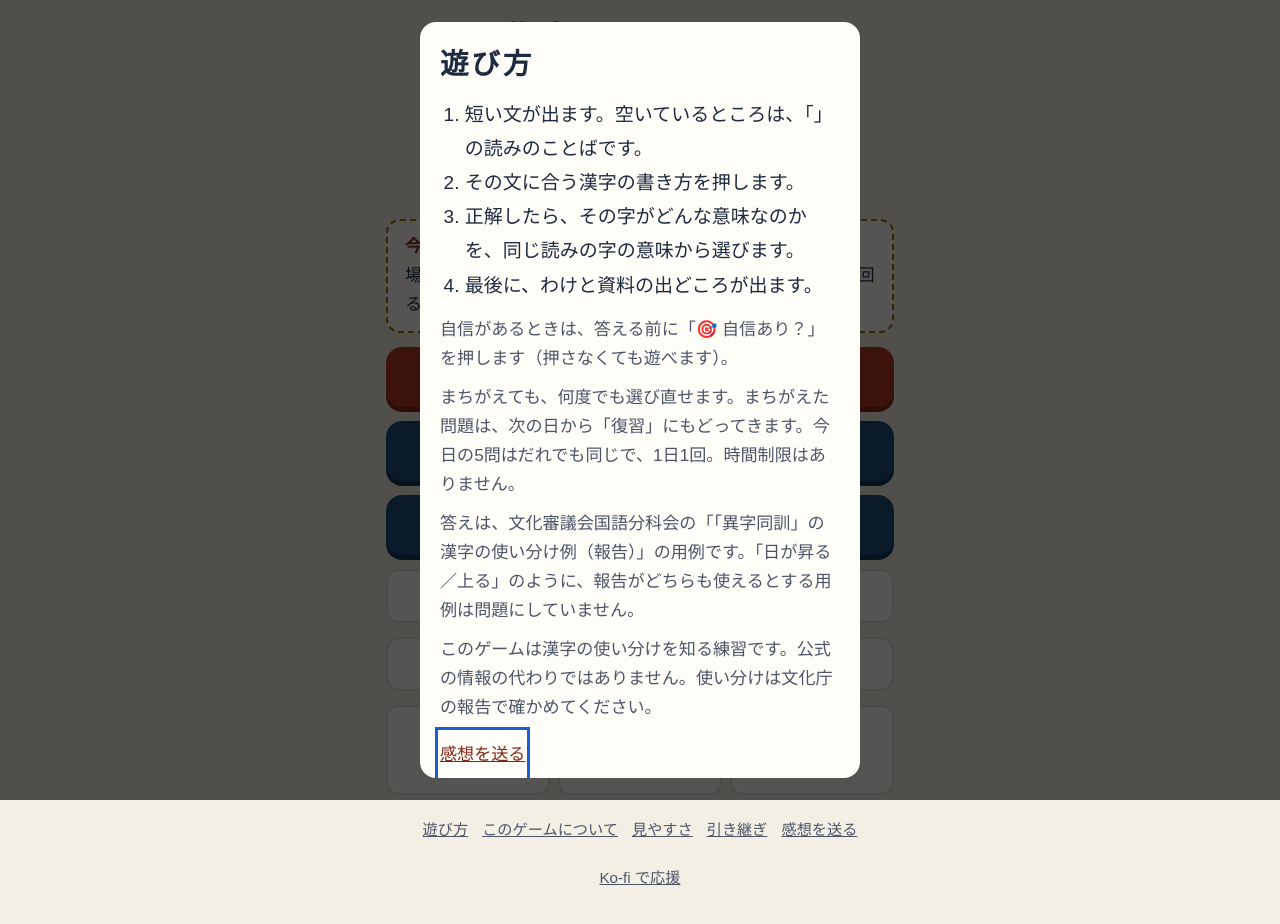
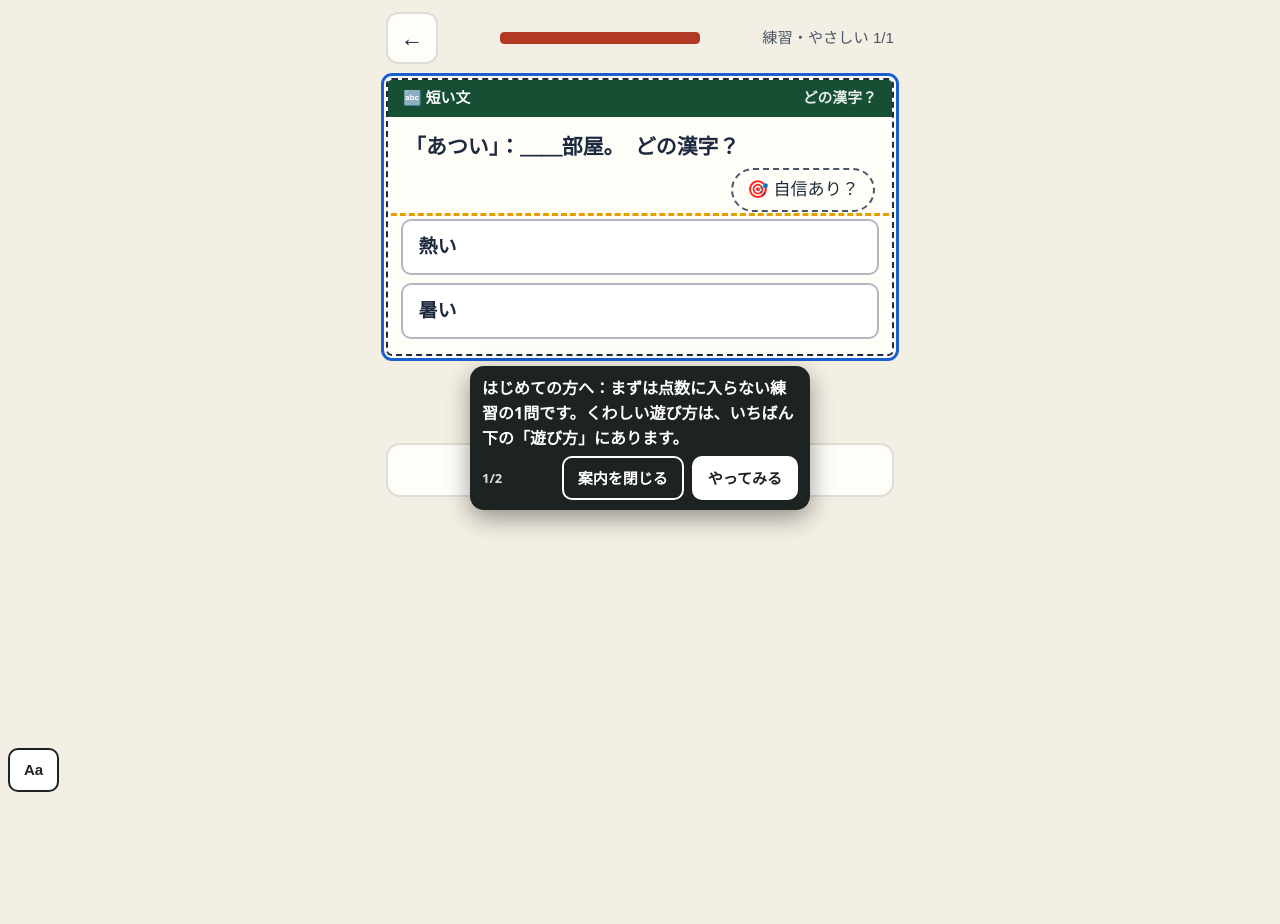
Before and after one commit to satou-aaaaa/kanji-tsukaiwake, a plain HTML site: page index.html in a window 1280 px wide. After the commit the page ends 800 px from the top, so only its background shows below. Drawn offline with Linux system fonts and the light colour scheme; a web font is replaced by a local one.

Commit message:
ひな形の共通部品を写す（shared-workflows 67f7985） (#5)
Co-authored-by: template-sync <41898283+github-actions[bot]@users.noreply.github.com>

```diff
--- a/index.html
+++ b/index.html
@@ -346,7 +346,8 @@ html.a11y-say body{padding-bottom:calc(64px + env(safe-area-inset-bottom,0px))!i
 //      （incidents/2026-11-21-hand-copied-helpers-drift.md）。
 //      あわせて、はじめて遊ぶ人への案内（吹き出し Core.coach）を足した。長い「遊び方」の窓の代わりに、練習の1問を遊びながら
 //      その場で一言ずつ教える（NN/g「Mobile Instructional Overlays」・Andersen ほか CHI 2012「The Impact of Tutorials on Games of Varying Complexity」）。
-//   3: 2026-11-22 吹き出しを出しているあいだ 0.4 秒ごとに場所を測り直す（古い場所に残って押す所を隠すことがあった）。ボタンの字を「案内を閉じる」に
+//   3: 2026-11-22 吹き出しを出しているあいだ 0.4 秒ごとに場所を測り直す（古い場所に残って押す所を隠すことがあった）。ボタンの字を「案内を閉じる」に。
+//      段の wait（その所が出るまで待つ）を足した。全ゲームの「はじめての練習」を sync-template の migrateFirstPlay が足すため
 //   2: 2026-11-22 感想フォームのゲーム名を、渡さなければ題（<title>）から入れる。sync-template が全ゲームを game-core に切り替える（migrateCore）ため
 // 決まり: 外へ通信しない。ゲームの関数の名前（toast・buzz など）は上書きしない（Core.toast などで呼ぶ）。
 (function () {
@@ -432,6 +433,7 @@ html.a11y-say body{padding-bottom:calc(64px + env(safe-area-inset-bottom,0px))!i
   //   sel   …… 吹き出しを付ける所。まだ画面に無いあいだは待つ（ゲームが画面を作り直しても付け直す）
   //   until …… その所が画面に出たら次へ進む（答えた・正解した など）。無ければ sel を押したら次へ
   //   button …… 押すと次へ進むボタンの字（読むだけの吹き出し）
+  //   wait  …… その所が画面に出るまで、この吹き出しは出さずに待つ（答えたあとにだけ「次へ」を指す など）
   //   pos   …… "below"（既定）か "above"。その側に場所が無ければ、ページを少し動かして場所を空ける（読む所を隠さないため）
   // 吹き出しは押す所を隠さない（上か下の空いたほうに出す）。「案内を閉じる」と Esc でいつでもやめられる。
   const coach = (() => {
@@ -466,7 +468,7 @@ html.a11y-say body{padding-bottom:calc(64px + env(safe-area-inset-bottom,0px))!i
       while (steps && i < steps.length && steps[i].until && find(steps[i].until)) i++;
       if (!steps) return;
       if (i >= steps.length) return stop(true);
-      const st = steps[i], el = find(st.sel);
+      const st = steps[i], el = st.wait && !find(st.wait) ? null : find(st.sel);
       if (!el) { box.hidden = true; mark(null); return; }
       box.hidden = false; mark(el);
       const fresh = shown !== i;
@@ -946,7 +948,7 @@ function home() {
   $("go-cal").onclick = () => cal();
   $("go-ach").onclick = achView;
   bindFooter();
-  if (!s.tut) openHow();
+  if (!s.tut) firstPlay();
 }
 function practiceMenu() {
   app.innerHTML = `<header><button class="icon" id="back" aria-label="もどる">←</button><h1>練習<small>今日の記録には入りません（ことば帳には載ります）</small></h1></header>
@@ -957,6 +959,27 @@ function practiceMenu() {
   document.querySelectorAll(".lv button").forEach((b) => (b.onclick = () => startRun("p", +b.dataset.t)));
   bindFooter(); toTop();
 }
+// first-play:begin（shared-workflows の scripts/sync-template.mjs が足した。直すときはひな形を直す）
+// はじめての人：長い「遊び方」の窓を出さず、点数に入らない練習の1問を遊びながら、吹き出しで一言ずつ教える（game-core の Core.coach）。
+// 「見た」は始めたその場で残す（途中でやめても、次からはふつうに始まる。くわしい遊び方はいつでもいちばん下の「遊び方」から）
+const FIRST_STEPS = [
+  { sel: "#choices", button: "やってみる", text: "はじめての方へ：まずは点数に入らない練習の1問です。くわしい遊び方は、いちばん下の「遊び方」にあります。" },
+  { sel: "#next", wait: ".verdict", text: "できました。わけを読んだら、ここを押して進みます。" },
+];
+function firstPlay() {
+  save((s) => { s.tut = true; });
+  // 練習の入り口を開いて、いちばん上（いちばんやさしい）を押す。無ければ前の形（遊び方の窓）にもどす
+  practiceMenu();
+  const b = document.querySelector(".lv button");
+  if (!window.Core || !Core.coach || !b) { home(); return openHow(); }
+  b.click();
+  // 練習は1問だけにする（数を減らしてから描き直す）
+  save((s) => { const r = s.runs && s.runs.p; if (r && Array.isArray(r.list)) r.list = r.list.slice(0, 1); });
+  play();
+  // 案内を閉じた（Esc も）ら、1問の練習の途中経過を残さずにホームへ（ふだんの練習の「続きから」を出さない）
+  Core.coach.start(FIRST_STEPS, { home, onEnd: (done) => { if (done === false) { save((s) => { const r = s.runs && s.runs.p; if (r && !(r.res || []).length) delete s.runs.p; }); home(); } } });
+}
+// first-play:end
 function startRun(mode, opt) {
   const k = todayKey(); let ng = false;
   save((s) => {
```
Also changed, not shown: qa/run.mjs (+6 -5 lines).
